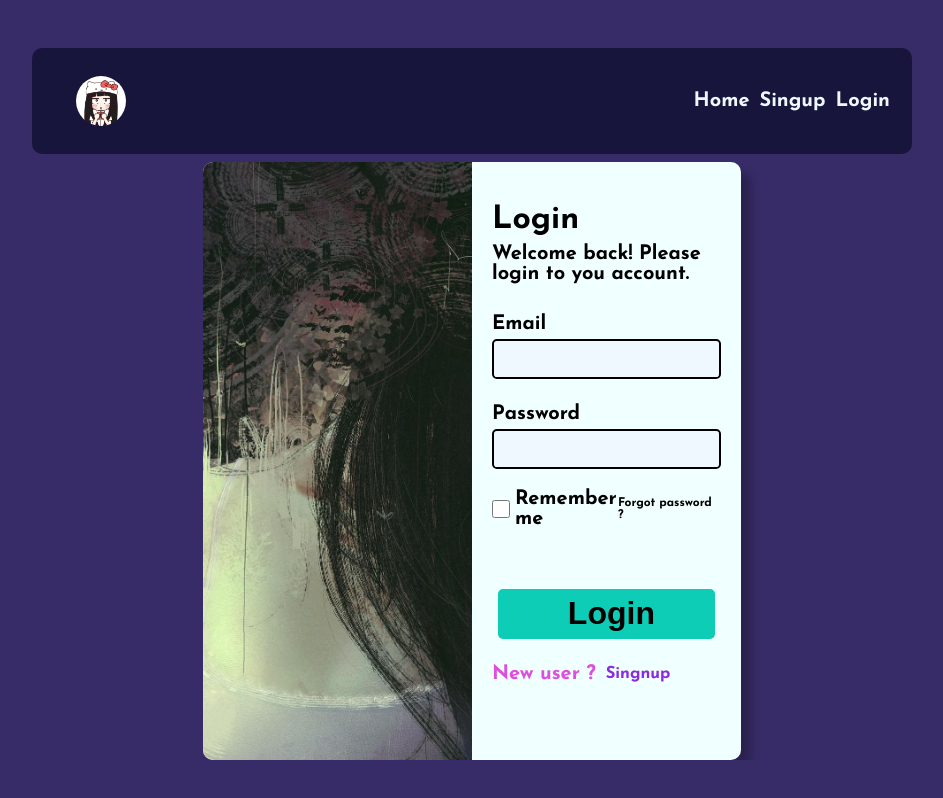
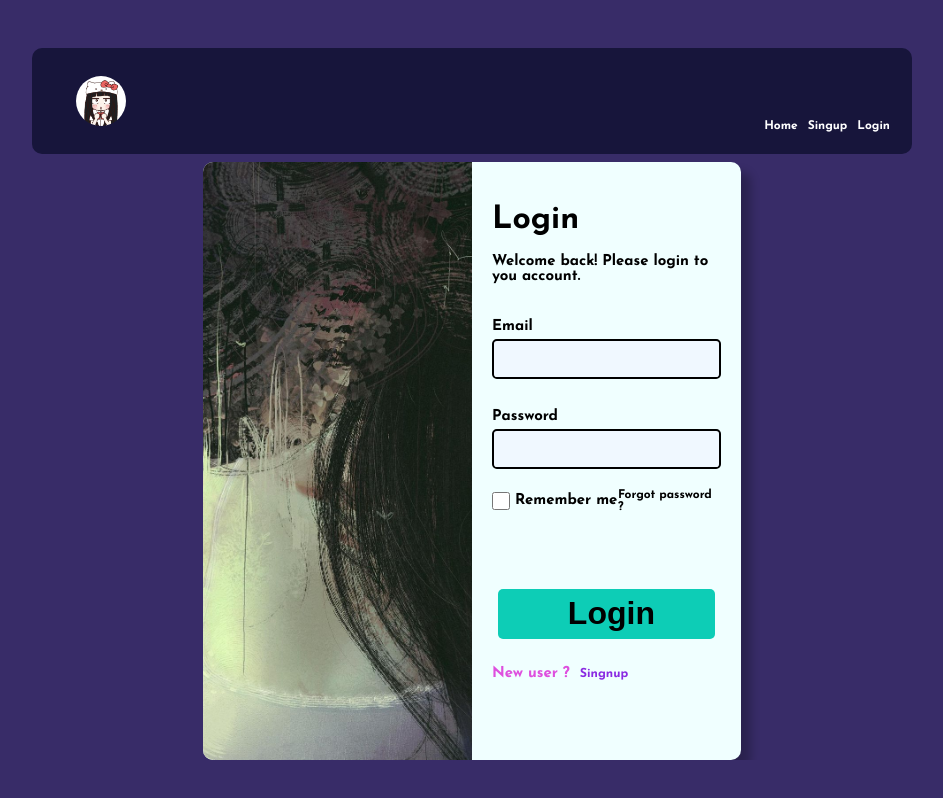
Before and after one commit to PrajwolGhimirepj/todoapp, a React (Vite) app: page /Login in a window 1280 px wide. Shown: the whole page, without its empty margins (168-1111 px from the left). Built offline with nearby package versions, Linux system fonts and the light colour scheme; no server answers.

Commit message:
login fix

```diff
--- a/src/App.jsx
+++ b/src/App.jsx
@@ -13,7 +13,6 @@ const App = () => {
         <div className="app-container">
           <div className="nav-profile">
             <div className="profile">
-              {" "}
               <Profile />
             </div>
           </div>
--- a/src/Lists/List.css
+++ b/src/Lists/List.css
@@ -9,7 +9,6 @@
   font-family: "Josefin Sans", sans-serif;
   font-optical-sizing: auto;
   font-style: initial;
-  font-size: 20px;
 }
 
 .appcontainer {
--- a/src/Profile/Profile.css
+++ b/src/Profile/Profile.css
@@ -35,8 +35,9 @@ h3 {
   display: flex;
   flex-direction: column;
   align-items: start;
-  justify-content: center;
+  transform: translateY(70px);
   color: aliceblue;
+  font-size: 12px;
 }
 
 .container-g {
@@ -54,16 +55,16 @@ h3 {
 }
 .flex-c {
   display: flex;
-  align-items: center;
+  align-items: end;
   justify-content: end;
-
   padding-right: 30px;
+  padding-bottom: 30px;
   height: 100%;
   width: 100%;
 }
 .l {
-  color: aliceblue;
-  font: 11px;
+  color: rgb(255, 255, 255);
+  font-size: 12px;
 }
 
 @media (max-width: 700px) {
--- a/src/Profile/Profile.jsx
+++ b/src/Profile/Profile.jsx
@@ -36,14 +36,14 @@ const Profile = () => {
           <Link to="/">
             <h2 className="l font">Home</h2>
           </Link>
-          <Link to="Newuser font">
+          <Link to="Newuser">
             <h2 className="l font">Singup</h2>
           </Link>
           <Link to="Login ">
             <h2 className="l font">Login</h2>
           </Link>
         </div>
-        <p></p>
+        <p> </p>
         {/* <div className="felx">
           <h2>Artwork</h2>
           <a
```
